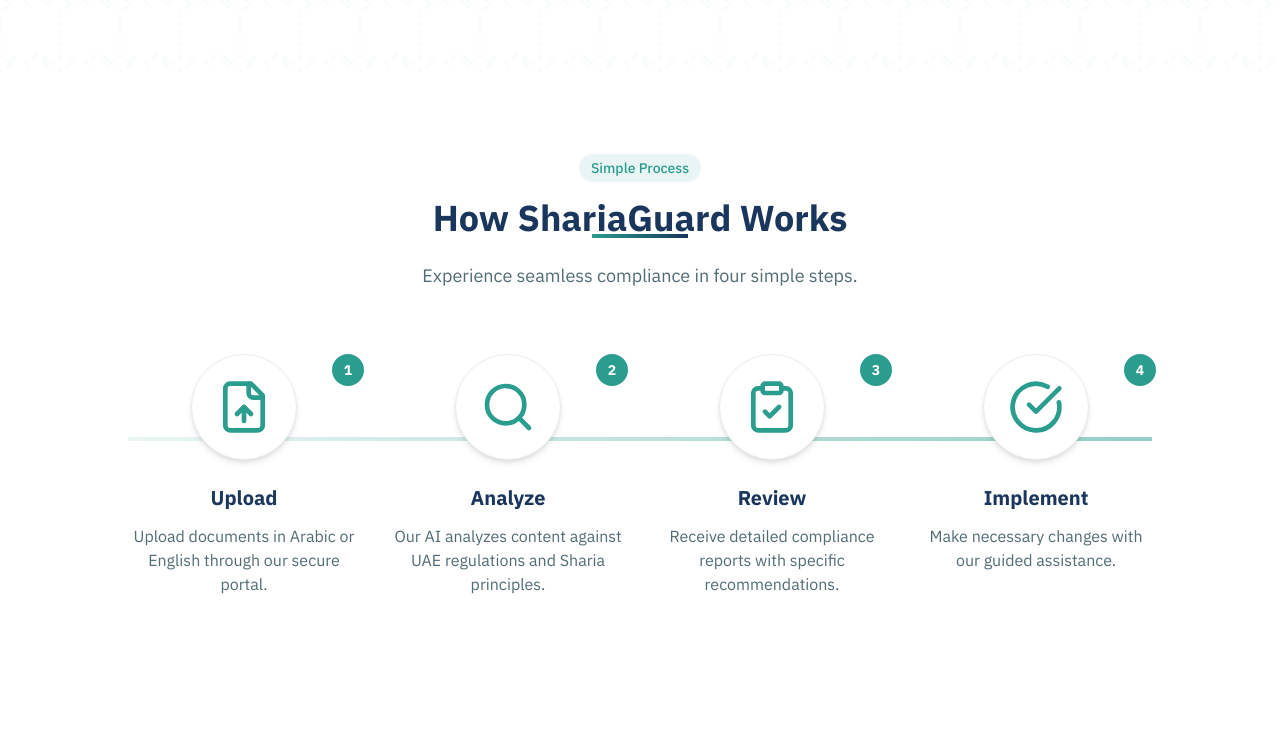
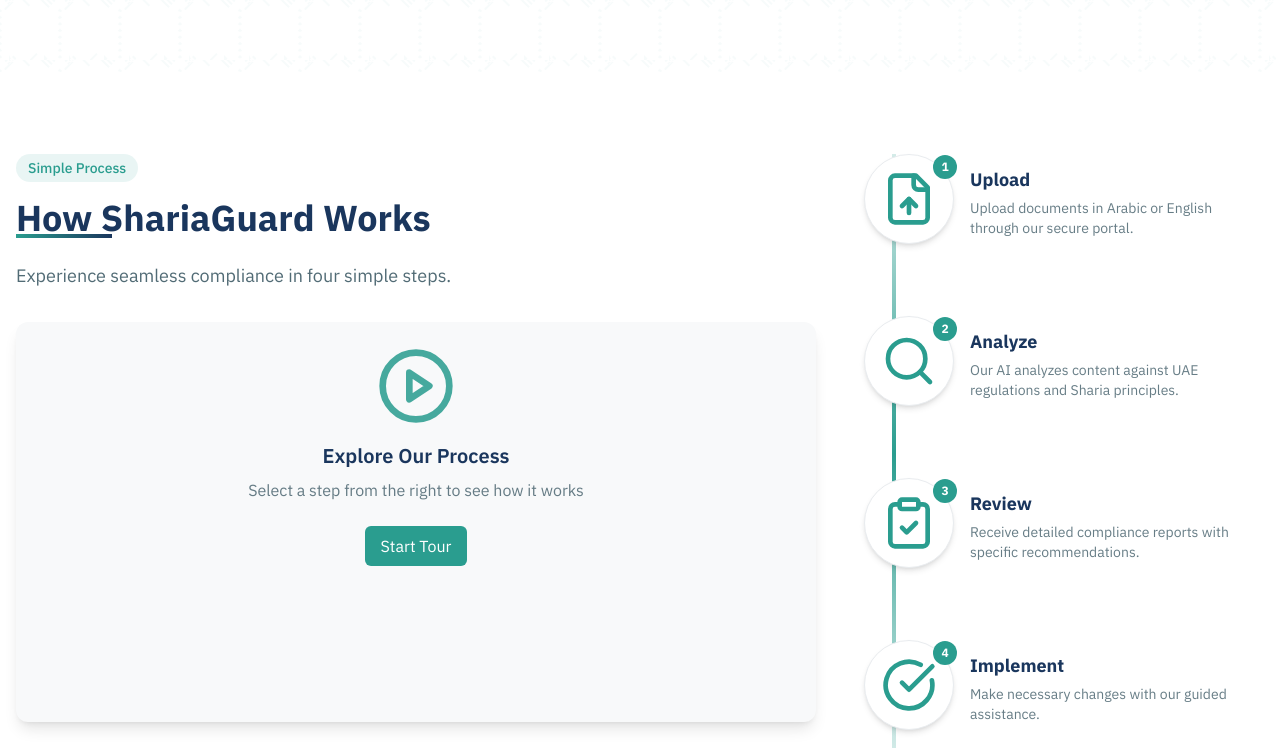
Before and after one commit to GopalGB/sharia-safeguard-design, a React (Vite) app: page / in a window 1280 px wide. Shown: the part 2000-2748 px from the top of the page. Built offline with nearby package versions, Linux system fonts and the light colour scheme.

Commit message:
Restructure How It Works section
The How It Works section was restructured to a vertical layout with animations focused on the current step.

```diff
--- a/src/components/HowItWorks.tsx
+++ b/src/components/HowItWorks.tsx
@@ -3,6 +3,7 @@ import React, { useState, useEffect } from 'react';
 import { FileUp, Search, ClipboardCheck, CheckCircle, ArrowRight, PlayCircle, X } from 'lucide-react';
 import { Link } from 'react-router-dom';
 import { Dialog, DialogContent, DialogDescription, DialogHeader, DialogTitle, DialogClose } from "@/components/ui/dialog";
+import PageTransition from './PageTransition';
 
 const HowItWorks = () => {
   const [hoveredStep, setHoveredStep] = useState<number | null>(null);
@@ -233,128 +234,71 @@ const HowItWorks = () => {
   return (
     <section id="how-it-works" className="py-20 bg-white overflow-hidden">
       <div className="container mx-auto px-4">
-        <div className={`text-center max-w-3xl mx-auto mb-16 transition-all duration-1000 ${
+        <div className={`max-w-7xl mx-auto transition-all duration-1000 ${
           visible ? 'opacity-100 translate-y-0' : 'opacity-0 translate-y-10'
         }`}>
+          <div className="flex flex-col md:flex-row gap-12">
+            {/* Main content on the left */}
+            <div className="md:w-2/3">
+              <div className="flex flex-col items-start mb-8">
                 <div className="inline-block bg-mutedTeal/10 text-mutedTeal px-3 py-1 rounded-full text-sm font-medium mb-4 animate-border-glow">
                   Simple Process
                 </div>
-          <h2 className="text-3xl md:text-4xl font-bold text-navyTrust mb-6 relative">
+                <h2 className="text-3xl md:text-4xl font-bold text-navyTrust mb-6 relative text-left">
                   How ShariaGuard Works
-            <span className="absolute bottom-0 left-1/2 w-24 h-1 bg-gradient-to-r from-mutedTeal to-navyTrust transform -translate-x-1/2 animate-gradient-shift"></span>
+                  <span className="absolute bottom-0 left-0 w-24 h-1 bg-gradient-to-r from-mutedTeal to-navyTrust transform animate-gradient-shift"></span>
                 </h2>
-          <p className="text-lg text-deepCharcoal/80">
+                <p className="text-lg text-deepCharcoal/80 text-left">
                   Experience seamless compliance in four simple steps.
                 </p>
               </div>
 
-        <div className="grid md:grid-cols-4 gap-8 max-w-5xl mx-auto relative">
-          {/* Connecting line with animated pulse effect */}
-          <div className="hidden md:block absolute top-1/4 left-0 right-0 h-1 bg-gradient-to-r from-mutedTeal/20 via-mutedTeal to-mutedTeal/20 z-0 overflow-hidden animate-gradient-shift" style={{ backgroundSize: '200% 100%' }}>
-            <div className="absolute inset-0 bg-white/50 animate-shimmer" style={{ backgroundSize: '200% 100%' }}></div>
+              {/* Content display area */}
+              <div className="bg-lightSand rounded-xl p-6 shadow-lg min-h-[400px]">
+                {activeStep === null ? (
+                  <div className="flex items-center justify-center h-full">
+                    <div className="text-center">
+                      <div className="text-mutedTeal mb-4">
+                        <PlayCircle className="h-20 w-20 mx-auto animate-pulse-soft" />
                       </div>
-
-          {steps.map((step, index) => (
-            <div
-              key={index}
-              className={`relative z-10 flex flex-col items-center text-center transition-all duration-700 ${
-                visible ? 'opacity-100 translate-y-0' : 'opacity-0 translate-y-20'
-              } ${hoveredStep === index ? 'transform -translate-y-3 scale-105' : ''}`}
-              style={{ transitionDelay: `${index * 200}ms` }}
-              onMouseEnter={() => setHoveredStep(index)}
-              onMouseLeave={() => setHoveredStep(null)}
+                      <h3 className="text-xl font-semibold text-navyTrust mb-2">Explore Our Process</h3>
+                      <p className="text-deepCharcoal/70 mb-6">Select a step from the right to see how it works</p>
+                      <div className="flex justify-center">
+                        <button
+                          onClick={() => setActiveStep(0)}
+                          className="px-4 py-2 bg-mutedTeal text-white rounded-md hover:bg-mutedTeal/90 transition-colors"
                         >
-              <div
-                className={`bg-white rounded-full p-6 shadow-md mb-6 border border-softGray transition-all duration-300 cursor-pointer group ${
-                  hoveredStep === index ? 'shadow-lg bg-mutedTeal/5 border-mutedTeal/30 animate-border-glow' : ''
-                }`}
-                onClick={() => setActiveStep(index)}
-              >
-                <div className={`transition-transform duration-300 ${
-                  hoveredStep === index ? 'animate-bounce-subtle' : ''
-                }`}>
-                  {step.icon}
-                </div>
-                <div className="absolute inset-0 flex items-center justify-center opacity-0 group-hover:opacity-100 transition-opacity duration-300">
-                  <div className="bg-mutedTeal/90 rounded-full p-2">
-                    <PlayCircle className="h-6 w-6 text-white" />
+                          Start Tour
+                        </button>
                       </div>
                     </div>
                   </div>
-              <span className={`inline-block bg-mutedTeal text-white w-8 h-8 rounded-full flex items-center justify-center text-sm font-bold mb-4 absolute top-0 -right-1 transition-all duration-300 ${
-                hoveredStep === index ? 'animate-highlight-pulse' : ''
-              }`}>
-                {index + 1}
-              </span>
-              <h3 className={`text-xl font-bold mb-3 transition-all duration-300 ${
-                hoveredStep === index ? 'text-mutedTeal transform scale-110' : 'text-navyTrust'
-              }`}>{step.title}</h3>
-              <p className={`transition-all duration-300 ${
-                hoveredStep === index ? 'text-deepCharcoal' : 'text-deepCharcoal/80'
-              }`}>{step.description}</p>
-
-              {/* Interactive button */}
-              <button
-                onClick={() => setActiveStep(index)}
-                className={`mt-4 flex items-center justify-center px-4 py-2 bg-white border border-mutedTeal/30 rounded-md text-sm text-mutedTeal hover:bg-mutedTeal/5 transition-all duration-300 ${
-                  hoveredStep === index ? 'opacity-100 translate-y-0' : 'opacity-0 transform translate-y-5'
-                }`}
-              >
-                See in action <PlayCircle className="ml-1 h-4 w-4" />
-              </button>
-
-              {/* Animated arrow */}
-              <div className={`mt-4 transition-all duration-300 ${
-                hoveredStep === index && index < steps.length - 1 ? 'opacity-100 transform translate-y-0' : 'opacity-0 transform translate-y-5'
-              }`}>
-                {index < steps.length - 1 && (
-                  <div className="animate-pulse-soft">
-                    <ArrowRight className="h-5 w-5 text-mutedTeal" />
-                  </div>
-                )}
-              </div>
-            </div>
-          ))}
-        </div>
-
-        {/* Demo Dialog */}
-        <Dialog open={activeStep !== null} onOpenChange={(open) => !open && setActiveStep(null)}>
-          <DialogContent className="sm:max-w-2xl">
-            <DialogHeader>
-              <DialogTitle className="text-lg md:text-xl font-bold text-navyTrust flex items-center">
-                {activeStep !== null && (
-                  <>
-                    <div className="w-8 h-8 rounded-full bg-mutedTeal flex items-center justify-center text-white mr-2">
+                ) : (
+                  <PageTransition key={activeStep} direction="left">
+                    <div className="space-y-4">
+                      <div className="flex items-center mb-4">
+                        <div className="w-10 h-10 rounded-full bg-mutedTeal flex items-center justify-center text-white mr-3">
                           {activeStep + 1}
                         </div>
-                    {steps[activeStep]?.demo.title}
-                  </>
-                )}
-              </DialogTitle>
-              <DialogDescription>
-                See how this step works in the ShariaGuard platform
-              </DialogDescription>
-            </DialogHeader>
+                        <h3 className="text-xl font-bold text-navyTrust">{steps[activeStep]?.demo.title}</h3>
+                      </div>
+                      {steps[activeStep]?.demo.content}
 
-            <div className="mt-4">
-              {activeStep !== null && steps[activeStep]?.demo.content}
-            </div>
-
-            <div className="mt-6 flex justify-between items-center">
+                      <div className="flex justify-between mt-8 pt-4 border-t border-gray-200">
                         <button
                           onClick={() => setActiveStep(prev => (prev !== null && prev > 0) ? prev - 1 : null)}
                           disabled={activeStep === 0}
                           className="px-4 py-2 border border-gray-300 rounded-md flex items-center disabled:opacity-50 disabled:cursor-not-allowed hover:bg-gray-50 transition-colors"
                         >
-                <ArrowRight className="h-4 w-4 transform rotate-180 mr-2" /> Previous Step
+                          <ArrowRight className="h-4 w-4 transform rotate-180 mr-2" /> Previous
                         </button>
 
-              {activeStep !== null && activeStep < steps.length - 1 ? (
+                        {activeStep < steps.length - 1 ? (
                           <button
                             onClick={() => setActiveStep(prev => (prev !== null && prev < steps.length - 1) ? prev + 1 : null)}
                             className="px-4 py-2 bg-mutedTeal text-white rounded-md flex items-center hover:bg-mutedTeal/90 transition-colors"
                           >
-                  Next Step <ArrowRight className="h-4 w-4 ml-2" />
+                            Next <ArrowRight className="h-4 w-4 ml-2" />
                           </button>
                         ) : (
                           <Link
@@ -365,22 +309,86 @@ const HowItWorks = () => {
                           </Link>
                         )}
                       </div>
-          </DialogContent>
-        </Dialog>
+                    </div>
+                  </PageTransition>
+                )}
+              </div>
+            </div>
 
-        <div className={`text-center mt-16 transition-all duration-1000 ${
-          visible ? 'opacity-100 translate-y-0' : 'opacity-0 translate-y-10'
-        }`} style={{ transitionDelay: '800ms' }}>
+            {/* Vertical steps on the right */}
+            <div className="md:w-1/3">
+              <div className="sticky top-32">
+                <div className="relative">
+                  {/* Connecting line */}
+                  <div className="absolute top-0 bottom-0 left-7 w-1 bg-gradient-to-b from-mutedTeal/20 via-mutedTeal to-mutedTeal/20 z-0"></div>
+
+                  {/* Steps */}
+                  <div className="space-y-12 relative z-10">
+                    {steps.map((step, index) => (
+                      <PageTransition key={index} delay={index * 200 + 100} direction="right">
+                        <div
+                          className={`flex items-start transition-all duration-500 ${
+                            visible ? 'opacity-100 translate-x-0' : 'opacity-0 translate-x-10'
+                          } ${activeStep === index ? 'scale-110 -translate-x-2' : ''} ${hoveredStep === index ? 'transform -translate-x-1' : ''}`}
+                          onMouseEnter={() => setHoveredStep(index)}
+                          onMouseLeave={() => setHoveredStep(null)}
+                          onClick={() => setActiveStep(index)}
+                        >
+                          <div
+                            className={`relative flex-shrink-0 bg-white rounded-full p-4 shadow-md mb-6 border border-softGray mr-4 transition-all duration-300 cursor-pointer group
+                            ${activeStep === index ? 'bg-mutedTeal border-mutedTeal' : ''}
+                            ${hoveredStep === index ? 'shadow-lg bg-mutedTeal/5 border-mutedTeal/30 animate-border-glow' : ''}`}
+                          >
+                            <div className={`transition-transform duration-300 ${
+                              hoveredStep === index || activeStep === index ? 'text-mutedTeal animate-bounce-subtle' : ''
+                            } ${activeStep === index ? 'text-white' : ''}`}>
+                              {step.icon}
+                            </div>
+                            <span className={`absolute top-0 -right-1 inline-block bg-mutedTeal text-white w-6 h-6 rounded-full flex items-center justify-center text-xs font-bold transition-all duration-300 ${
+                              hoveredStep === index || activeStep === index ? 'animate-highlight-pulse' : ''
+                            }`}>
+                              {index + 1}
+                            </span>
+                          </div>
+
+                          <div className={`flex flex-col pt-3 ${activeStep === index ? 'transform scale-105' : ''}`}>
+                            <h3 className={`text-lg font-bold mb-1 transition-all duration-300 ${
+                              activeStep === index ? 'text-mutedTeal' : 'text-navyTrust'
+                            } ${hoveredStep === index ? 'text-mutedTeal' : ''}`}>
+                              {step.title}
+                            </h3>
+                            <p className={`text-sm transition-all duration-300 ${
+                              hoveredStep === index || activeStep === index ? 'text-deepCharcoal' : 'text-deepCharcoal/70'
+                            }`}>
+                              {step.description}
+                            </p>
+                          </div>
+                        </div>
+                      </PageTransition>
+                    ))}
+                  </div>
+                </div>
+
+                {/* CTA button at the bottom */}
+                <PageTransition delay={800} direction="right">
+                  <div className="mt-8 text-center">
                     <Link
                       to="/demo"
-            className="inline-flex items-center bg-mutedTeal text-white px-6 py-3 rounded-lg shadow-sm hover:bg-mutedTeal/90 transition-all duration-300 transform hover:-translate-y-1 hover:shadow-lg group ripple-button overflow-hidden relative"
+                      className="inline-flex items-center bg-mutedTeal text-white px-4 py-2 rounded-lg shadow-sm hover:bg-mutedTeal/90 transition-all duration-300 transform hover:-translate-y-1 hover:shadow-lg group ripple-button overflow-hidden relative"
                     >
-            <span className="relative z-10">Start Your Compliance Journey</span>
-            <ArrowRight className="ml-2 h-6 w-6 transition-transform duration-300 group-hover:translate-x-1 relative z-10" />
+                      <span className="relative z-10">Start Your Journey</span>
+                      <ArrowRight className="ml-2 h-5 w-5 transition-transform duration-300 group-hover:translate-x-1 relative z-10" />
                       <span className="absolute inset-0 bg-gradient-to-r from-navyTrust to-mutedTeal opacity-0 group-hover:opacity-100 transition-opacity duration-500"></span>
                     </Link>
                   </div>
+                </PageTransition>
               </div>
+            </div>
+          </div>
+        </div>
+      </div>
+
+      {/* We're removing the separate Dialog component since we've incorporated the demo directly in the main content area */}
     </section>
   );
 };
--- a/src/components/PageTransition.tsx
+++ b/src/components/PageTransition.tsx
@@ -3,17 +3,43 @@ import React, { useEffect, useState } from 'react';
 
 interface PageTransitionProps {
   children: React.ReactNode;
+  delay?: number;
+  direction?: 'up' | 'down' | 'left' | 'right';
 }
 
-const PageTransition: React.FC<PageTransitionProps> = ({ children }) => {
+const PageTransition: React.FC<PageTransitionProps> = ({
+  children,
+  delay = 100,
+  direction = 'up'
+}) => {
   const [isVisible, setIsVisible] = useState(false);
   const [isExiting, setIsExiting] = useState(false);
+
+  // Map directions to appropriate transform classes
+  const directionMap = {
+    up: {
+      hidden: 'translate-y-4',
+      exit: '-translate-y-4'
+    },
+    down: {
+      hidden: '-translate-y-4',
+      exit: 'translate-y-4'
+    },
+    left: {
+      hidden: 'translate-x-4',
+      exit: '-translate-x-4'
+    },
+    right: {
+      hidden: '-translate-x-4',
+      exit: 'translate-x-4'
+    }
+  };
 
   useEffect(() => {
     // Initial entrance animation
     const timer = setTimeout(() => {
       setIsVisible(true);
-    }, 100);
+    }, delay);
 
     // Setup navigation listener for exit animations
     const handleBeforeUnload = () => {
@@ -27,13 +53,13 @@ const PageTransition: React.FC<PageTransitionProps> = ({ children }) => {
       clearTimeout(timer);
       window.removeEventListener('beforeunload', handleBeforeUnload);
     };
-  }, []);
+  }, [delay]);
 
   return (
     <div
       className={`transition-all duration-700 ${
-        isVisible ? 'opacity-100 translate-y-0' : 'opacity-0 translate-y-4'
-      } ${isExiting ? 'opacity-0 -translate-y-4' : ''}`}
+        isVisible ? 'opacity-100 translate-x-0 translate-y-0' : `opacity-0 ${directionMap[direction].hidden}`
+      } ${isExiting ? `opacity-0 ${directionMap[direction].exit}` : ''}`}
     >
       {children}
     </div>
```
Lines whose indentation alone changed are shown as unchanged.
